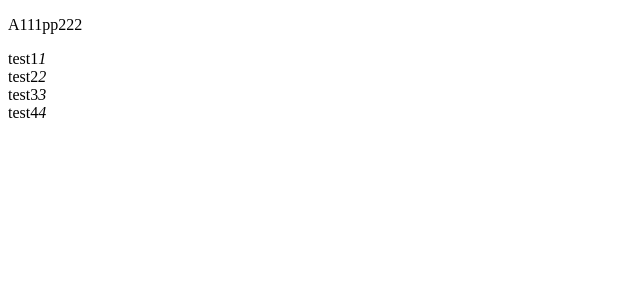
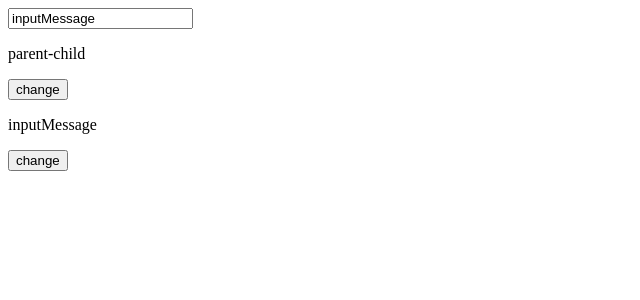
Before and after one commit to hxfsc/vue2webpack4, a Vue app: page / in a window 1280 px wide. Shown: the top 300 px of the page, without its empty margins (0-640 px from the left). Built offline with nearby package versions, Linux system fonts and the light colour scheme; the HTML template or start-up script is replaced by a standard one.

Commit message:
parent child signal

```diff
--- /dev/null
+++ b/src/components/ParentChild/Child.vue
@@ -0,0 +1,27 @@
+<template>
+<div>
+	<p>{{message}}</p>
+
+	<button @click="btnChange">change</button>
+</div>
+</template>
+
+<script>
+export default {
+
+
+	props: [
+		'message'
+	],
+
+	methods: {
+		btnChange(){
+			this.$emit("changeInput");
+		}
+	}
+}
+</script>
+
+<style>
+
+</style>
--- /dev/null
+++ b/src/components/ParentChild/Parent.vue
@@ -0,0 +1,33 @@
+<template>
+	<div>
+		<input v-model="inputMessage" />
+		<Child message = "parent-child" />
+		<Child :message= "inputMessage" @changeInput="changeInput" />
+	</div>
+</template>
+
+<script>
+import Child from './Child.vue';
+export default {
+
+	data(){
+		return {
+			inputMessage: "inputMessage"
+		}
+	},
+
+	components: {
+		Child: Child
+	},
+
+	methods: {
+		changeInput(){
+			this.inputMessage = "Child -> inputMessage"
+		}
+	}
+}
+</script>
+
+<style>
+
+</style>
--- a/src/index.js
+++ b/src/index.js
@@ -1,9 +1,11 @@
 import Vue from 'vue';
-import App from './App.vue';
+//import App from './App.vue';
+
+import Parent from "./components/ParentChild/Parent.vue";
 
 const root = document.createElement("div");
 document.body.appendChild(root);
 
 new Vue({
-    render: app => app(App)
+    render: app => app(Parent)
 }).$mount(root);
```
